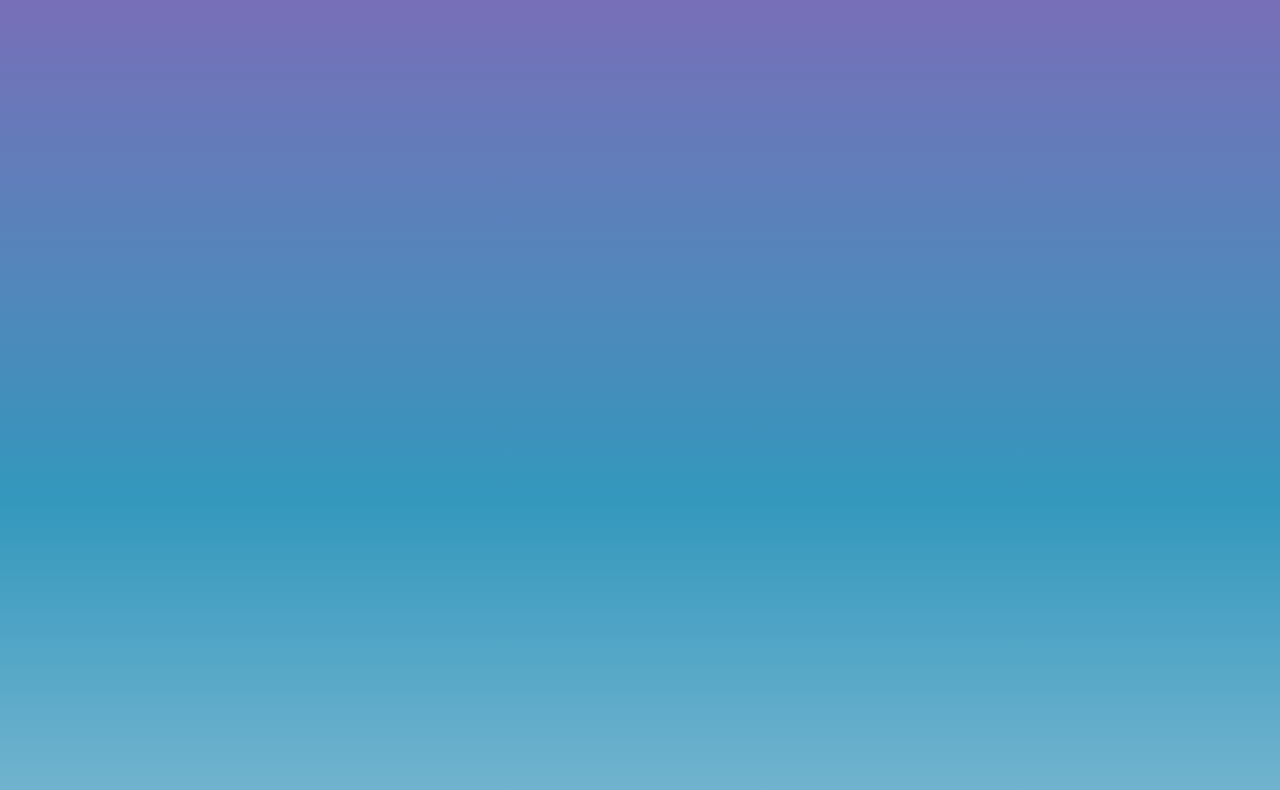
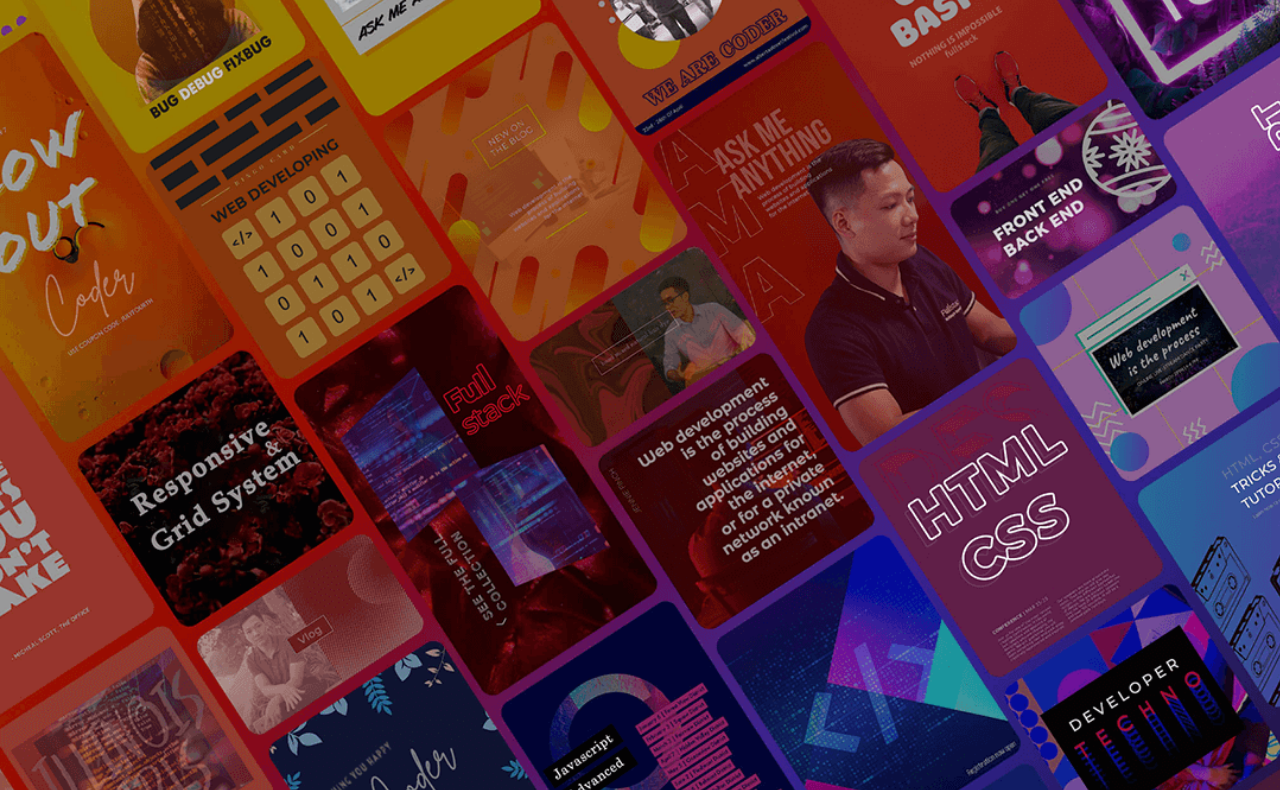
Before and after one commit to QuangStudyCode/practing-html, a plain HTML site: page index.html in a window 1280 px wide. Shown: the part 268-1058 px from the top of the page. Drawn offline with Linux system fonts and the light colour scheme.

Commit message:
update img

```diff
--- a/index.css
+++ b/index.css
@@ -1,10 +1,27 @@
+/* cho padding nhiều bcause thêm thanh cuộn */
+html{
+    height: 100%;
+    padding-bottom: 280px;
+}
+body{
+    /* sử dụng thuộc tính background norepet để hình ảnh k bị lặp lại
+    và back..cover để ảnh có thể co theo kích thước của màn hình */
+    background-image: url("/img/background.jpg");
+    background-repeat: no-repeat;
+    background-size: cover;
+}
 
-.header{
+
+
+
+.header {
     text-align: center;
 }
-.content{
+
+.content {
     text-align: center;
 }
+
 /* .container{
     background:linear-gradient(#9b59b6,#3498bd,#D7E1EC);
     padding-bottom: 100%;
@@ -13,7 +30,7 @@
 
 /*
 background-linear-gradient đây là hiệu ứng chyueern đổi màu nền  */
-body{
-    background:linear-gradient(#9b59b6,#3498bd,#D7E1EC);
+/* body {
+    background: linear-gradient(#9b59b6, #3498bd, #D7E1EC);
     padding-bottom: 100%;
-}
+} */
```
Also changed, not shown: index.html (+3 -0 lines), img/background.jpg (added), 1 other file.
